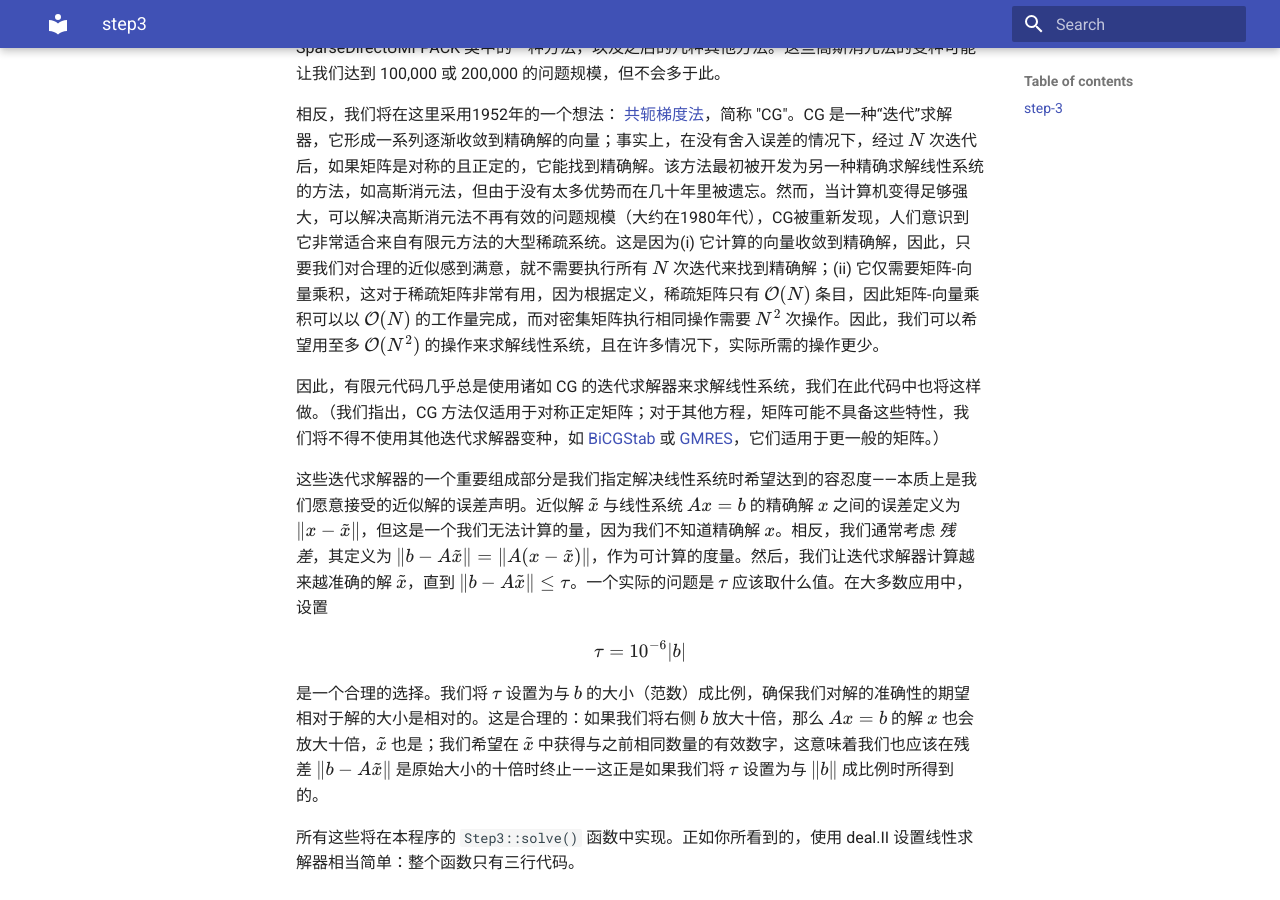
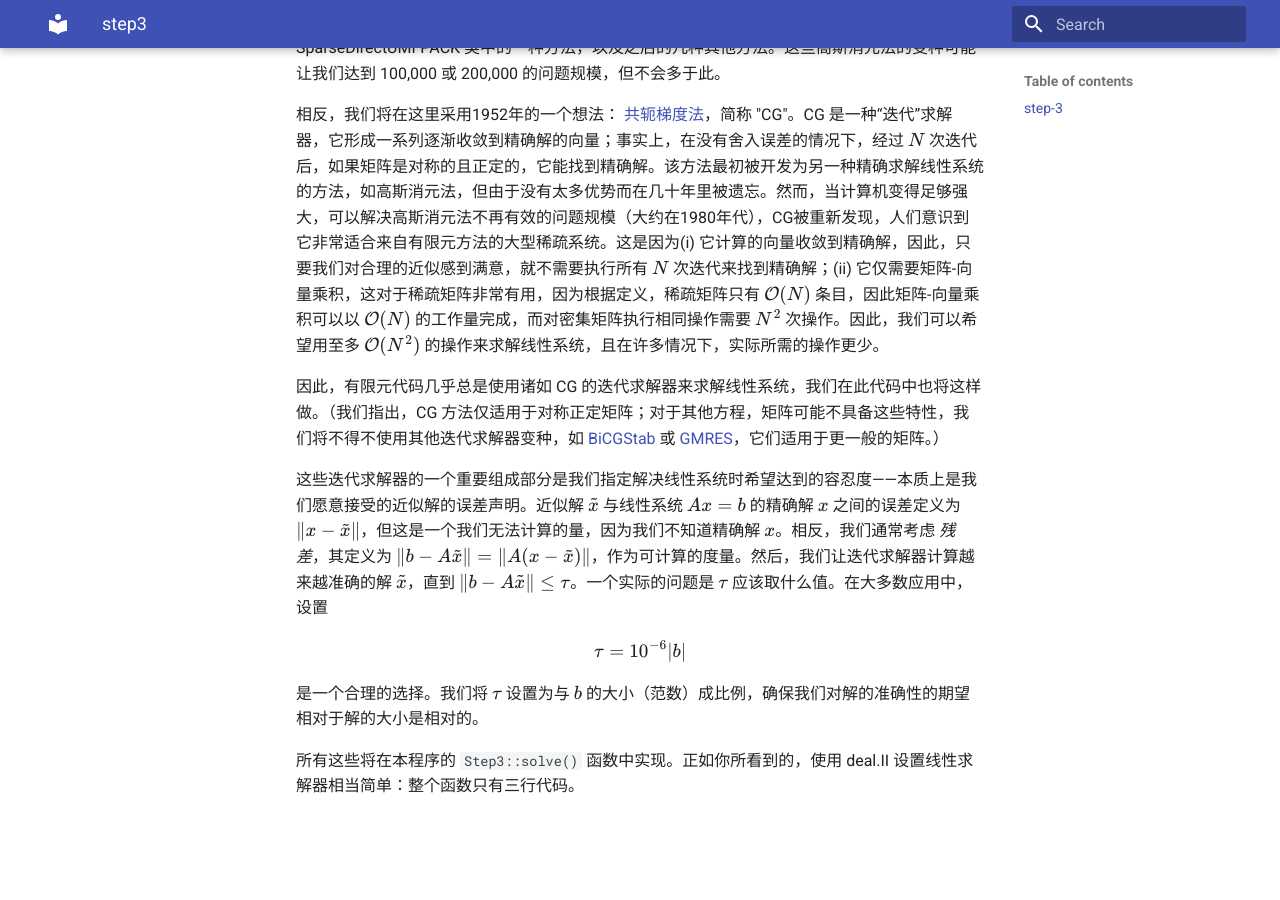
Before and after one commit to ymma98/technotes, an MkDocs documentation site: the page built from docs/FEM/dealii-04_step3.md, in a window 1280 px wide and 900 px high, scrolled down 3824 px. Built offline with MkDocs 1.6.1 and Material for MkDocs 9.7.7, drawn with Linux system fonts in a browser that asks for light colours; formulas are drawn with MathJax 3; after the commit the page ends 4647 px from its top, so only the background shows below that.

Commit message:
docs/FEM/dealii-04_step3.md updated from https://stackedit.cn/

```diff
--- a/docs/FEM/dealii-04_step3.md
+++ b/docs/FEM/dealii-04_step3.md
@@ -136,12 +136,12 @@ FEValues 确实是组装过程中的核心类。我们**用在参考单元上定
 $$
 \tau = 10^{-6} \|b\|
 $$
-是一个合理的选择。我们将 $\tau$ 设置为与 $b$ 的大小（范数）成比例，确保我们对解的准确性的期望相对于解的大小是相对的。这是合理的：如果我们将右侧 $b$ 放大十倍，那么 $Ax=b$ 的解 $x$ 也会放大十倍，$\tilde x$ 也是；我们希望在 $\tilde x$ 中获得与之前相同数量的有效数字，这意味着我们也应该在残差 $\|b-A\tilde x\|$ 是原始大小的十倍时终止——这正是如果我们将 $\tau$ 设置为与 $\|b\|$ 成比例时所得到的。
+是一个合理的选择。我们将 $\tau$ 设置为与 $b$ 的大小（范数）成比例，确保我们对解的准确性的期望相对于解的大小是相对的。
 
 所有这些将在本程序的 `Step3::solve()` 函数中实现。正如你所看到的，使用 deal.II 设置线性求解器相当简单：整个函数只有三行代码。
 
 <!--stackedit_data:
-eyJoaXN0b3J5IjpbLTExMTk5Mzc4OTEsLTM1NjI3OTc4NiwtMj
-AyOTI1MzIzNiwtMTkxOTQ2NDQzNCwyMDk1NDY2NDQsLTc5MzEx
-NjI0MCwtODg4MDU2MDA2XX0=
+eyJoaXN0b3J5IjpbNzI3ODY0NTI0LC0zNTYyNzk3ODYsLTIwMj
+kyNTMyMzYsLTE5MTk0NjQ0MzQsMjA5NTQ2NjQ0LC03OTMxMTYy
+NDAsLTg4ODA1NjAwNl19
 -->
```
